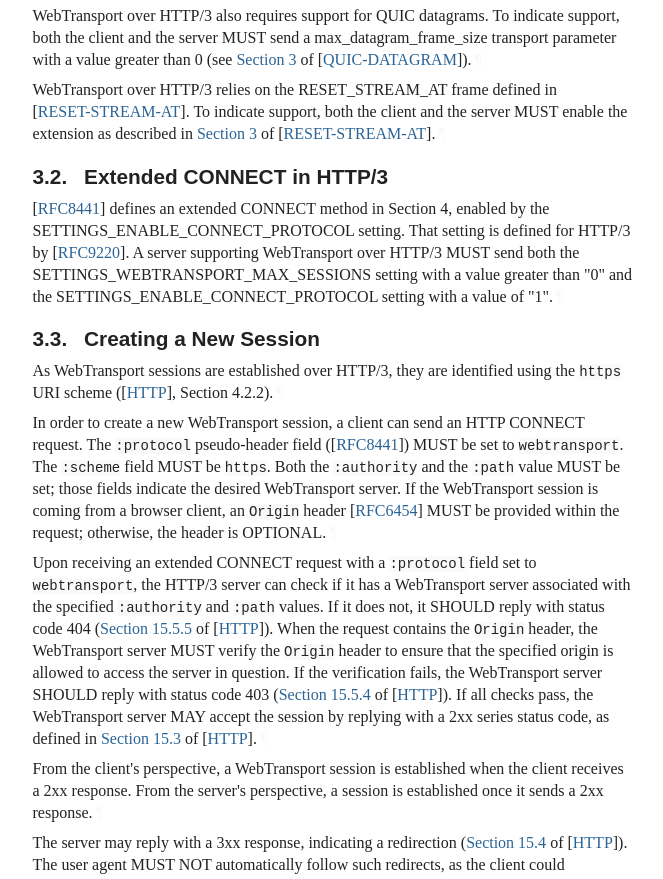
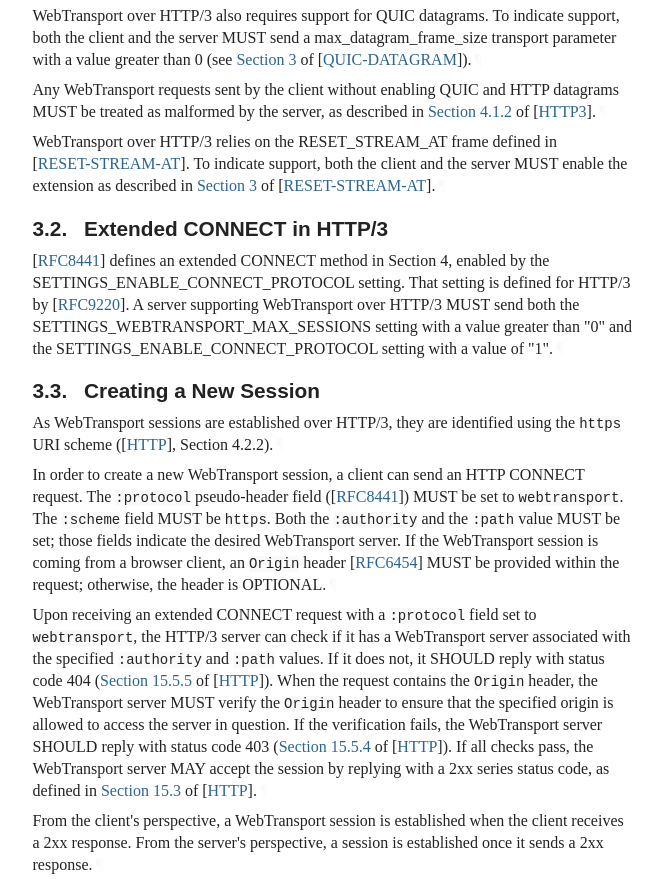
Before and after one commit to ietf-wg-webtrans/draft-ietf-webtrans-http3, a plain HTML site: page draft-ietf-webtrans-http3.html in a window 1280 px wide. Shown: the part 3573-4452 px from the top of the page, without its empty margins (92-755 px from the left). Drawn offline with Linux system fonts and the light colour scheme; a web font is replaced by a local one.

Commit message:
Script updating gh-pages from 6e509fd. [ci skip]

```diff
--- a/draft-ietf-webtrans-http3.html
+++ b/draft-ietf-webtrans-http3.html
@@ -1478,10 +1478,13 @@ to other messages, may arrive before this SETTING is received (see
 <p id="section-3.1-6">WebTransport over HTTP/3 also requires support for QUIC datagrams.  To indicate
 support, both the client and the server MUST send a max_datagram_frame_size
 transport parameter with a value greater than 0 (see <span><a href="https://rfc-editor.org/rfc/rfc9221#section-3" class="relref">Section 3</a> of [<a href="#QUIC-DATAGRAM" class="cite xref">QUIC-DATAGRAM</a>]</span>).<a href="#section-3.1-6" class="pilcrow">¶</a></p>
-<p id="section-3.1-7">WebTransport over HTTP/3 relies on the RESET_STREAM_AT frame defined in
+<p id="section-3.1-7">Any WebTransport requests sent by the client without enabling QUIC and HTTP
+datagrams MUST be treated as malformed by the server,
+as described in <span><a href="https://rfc-editor.org/rfc/rfc9114#section-4.1.2" class="relref">Section 4.1.2</a> of [<a href="#HTTP3" class="cite xref">HTTP3</a>]</span>.<a href="#section-3.1-7" class="pilcrow">¶</a></p>
+<p id="section-3.1-8">WebTransport over HTTP/3 relies on the RESET_STREAM_AT frame defined in
 <span>[<a href="#RESET-STREAM-AT" class="cite xref">RESET-STREAM-AT</a>]</span>.  To indicate support,
 both the client and the server MUST enable the extension as described
-in <span><a href="https://datatracker.ietf.org/doc/html/draft-ietf-quic-reliable-stream-reset-06#section-3" class="relref">Section 3</a> of [<a href="#RESET-STREAM-AT" class="cite xref">RESET-STREAM-AT</a>]</span>.<a href="#section-3.1-7" class="pilcrow">¶</a></p>
+in <span><a href="https://datatracker.ietf.org/doc/html/draft-ietf-quic-reliable-stream-reset-06#section-3" class="relref">Section 3</a> of [<a href="#RESET-STREAM-AT" class="cite xref">RESET-STREAM-AT</a>]</span>.<a href="#section-3.1-8" class="pilcrow">¶</a></p>
 </section>
 </div>
 <div id="extended-connect-in-http3">
--- a/draft-ietf-webtrans-http3.txt
+++ b/draft-ietf-webtrans-http3.txt
@@ -283,6 +283,10 @@ Table of Contents
    To indicate support, both the client and the server MUST send a
    max_datagram_frame_size transport parameter with a value greater than
    0 (see Section 3 of [QUIC-DATAGRAM]).
+
+   Any WebTransport requests sent by the client without enabling QUIC
+   and HTTP datagrams MUST be treated as malformed by the server, as
+   described in Section 4.1.2 of [HTTP3].
 
    WebTransport over HTTP/3 relies on the RESET_STREAM_AT frame defined
    in [RESET-STREAM-AT].  To indicate support, both the client and the
```
